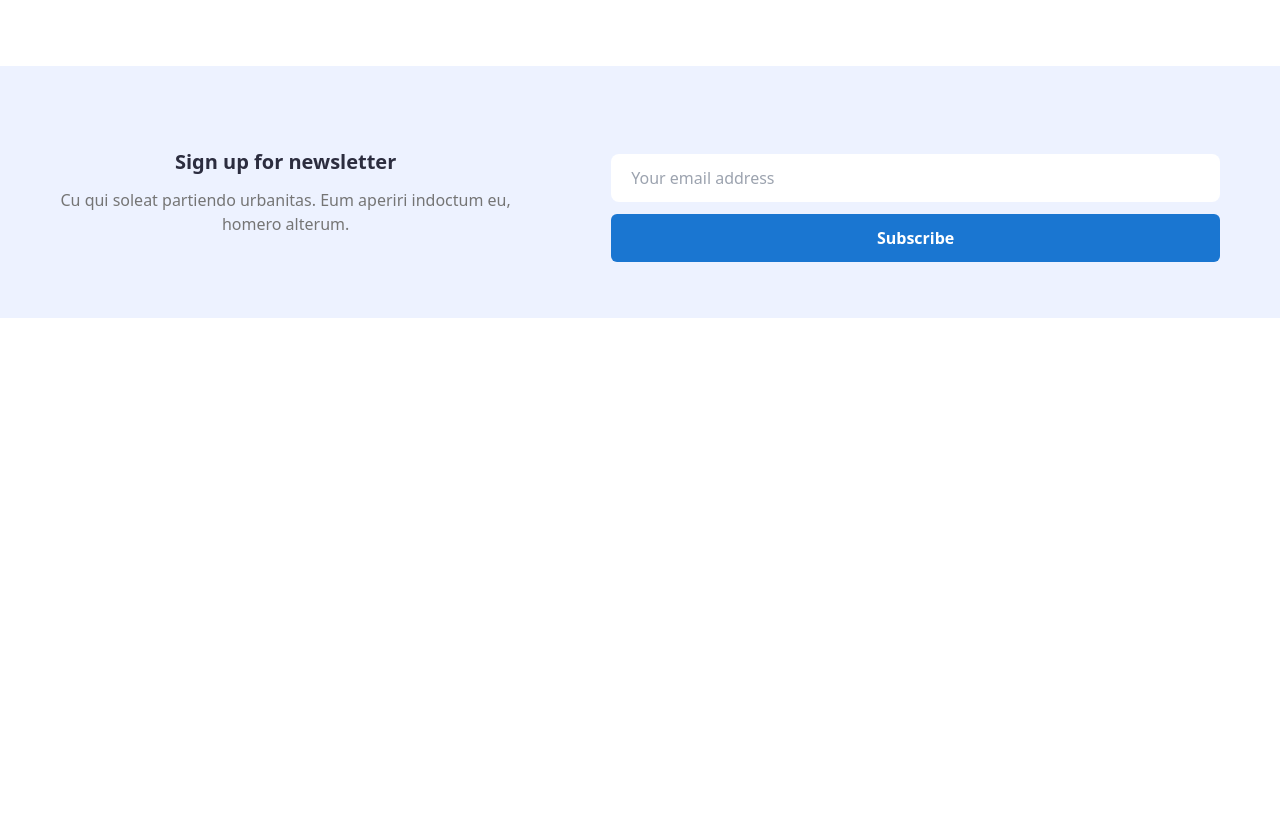
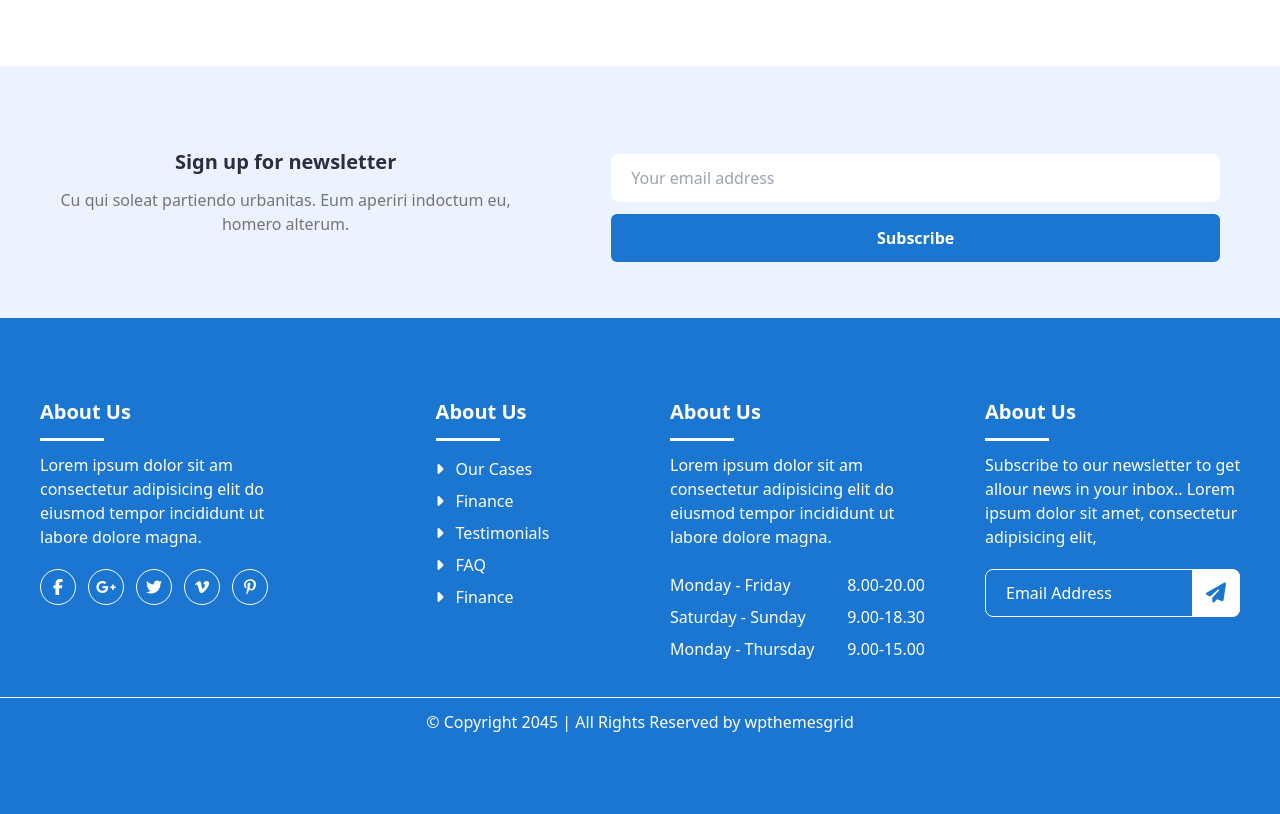
Before and after one commit to Ali-Haider-NSU/MediCare-Online-Medical-Website-Tailwind---JavaScript-Responsive, a website built with Vite: page index.html in a window 1280 px wide. Shown: the part 7122-7936 px from the top of the page. Before the commit the page ends 7440 px from the top, so only its background shows below. Built offline with nearby package versions, Linux system fonts and the light colour scheme.

Commit message:
footer part complete

```diff
--- a/index.html
+++ b/index.html
@@ -792,6 +792,101 @@
     </section>
 
 
+    <!-- Footer Part -->
+
+    <footer class="bg-blue text-white pb-20">
+
+        <div class="ml-5 pt-10 pb-8 grid md:grid-cols-2 xl:grid-cols-4 ">
+            <div class="ml-5 pt-10">
+                <h1 class="text-xl font-bold">About Us</h1>
+                <div class="w-16 h-[3px] bg-white my-3"></div>
+                <p class="w-[90%]">Lorem ipsum dolor sit am consectetur adipisicing elit do eiusmod tempor incididunt ut labore dolore magna.</p>
+                <div class="flex gap-x-3 mt-5">
+                    <div class="w-9 h-9 flex justify-center items-center hover:bg-white hover:text-blue border rounded-full transition cursor-pointer">
+                        <i class="fa-brands fa-facebook-f"></i>
+                    </div>
+                    <div class="w-9 h-9 flex justify-center items-center hover:bg-white hover:text-blue border rounded-full transition cursor-pointer">
+                        <i class="fa-brands fa-google-plus-g"></i>
+                    </div>
+                    <div class="w-9 h-9 flex justify-center items-center hover:bg-white hover:text-blue border rounded-full transition cursor-pointer">
+                        <i class="fa-brands fa-twitter"></i>
+                    </div>
+                    <div class="w-9 h-9 flex justify-center items-center hover:bg-white hover:text-blue border rounded-full transition cursor-pointer">
+                        <i class="fa-brands fa-vimeo-v"></i>
+                    </div>
+                    <div class="w-9 h-9 flex justify-center items-center hover:bg-white hover:text-blue border rounded-full transition cursor-pointer">
+                        <i class="fa-brands fa-pinterest-p"></i>
+                    </div>
+                </div>
+            </div>
+
+            <div class="ml-5 pt-10 leading-8 xl:mx-auto">
+                <h1 class="text-xl font-bold">About Us</h1>
+                <div class="w-16 h-[3px] bg-white my-3"></div>
+                <div class="flex items-center cursor-pointer">
+                    <i class="fa-solid fa-caret-right pr-3"></i>
+                    <p>Our Cases</p>
+                </div>
+                <div class="flex items-center cursor-pointer">
+                    <i class="fa-solid fa-caret-right pr-3"></i>
+                    <p>Finance</p>
+                </div>
+                <div class="flex items-center cursor-pointer">
+                    <i class="fa-solid fa-caret-right pr-3"></i>
+                    <p>Testimonials</p>
+                </div>
+                <div class="flex items-center cursor-pointer">
+                    <i class="fa-solid fa-caret-right pr-3"></i>
+                    <p>FAQ</p>
+                </div>
+                <div class="flex items-center cursor-pointer">
+                    <i class="fa-solid fa-caret-right pr-3"></i>
+                    <p>Finance</p>
+                </div>
+            </div>
+
+            <div class="ml-5 pt-10">
+                <h1 class="text-xl font-bold">About Us</h1>
+                <div class="w-16 h-[3px] bg-white my-3"></div>
+                <p class="w-[90%]">Lorem ipsum dolor sit am consectetur adipisicing elit do eiusmod tempor incididunt ut labore dolore magna.</p>
+
+                <div class="mr-10 mt-5 leading-8">
+                    <div class="flex justify-between">
+                        <p>Monday - Friday</p>
+                        <p>8.00-20.00</p>
+                    </div>
+                    <div class="flex justify-between">
+                        <p>Saturday - Sunday</p>
+                        <p>9.00-18.30</p>
+                    </div>
+                    <div class="flex justify-between">
+                        <p>Monday - Thursday </p>
+                        <p>9.00-15.00</p>
+                    </div>
+                </div>
+            </div>
+
+            <div class="ml-5 pt-10">
+                <h1 class="text-xl font-bold">About Us</h1>
+                <div class="w-16 h-[3px] bg-white my-3"></div>
+                <p class="w-[90%]">Subscribe to our newsletter to get allour news in your inbox.. Lorem ipsum dolor sit amet, consectetur adipisicing elit,</p>
+
+                <div class="mr-10 flex mt-5">
+                    <input class="h-12 rounded-lg pl-5 w-full bg-blue placeholder-white border focus:border-none" type="text" placeholder="Email Address ">
+                    <div class="h-12 w-12 -ml-12 bg-white text-blue flex justify-center items-center rounded-r-lg cursor-pointer">
+                        <i class="fa-solid fa-paper-plane text-xl"></i>
+                    </div>
+                </div>
+            </div>
+
+        </div>
+        <hr>
+        <p class="text-center mt-3 cursor-pointer">© Copyright 2045 | All Rights Reserved by wpthemesgrid</p>
+
+
+    </footer>
+
+
 
     <script src="script.js"></script>
 </body>
```
